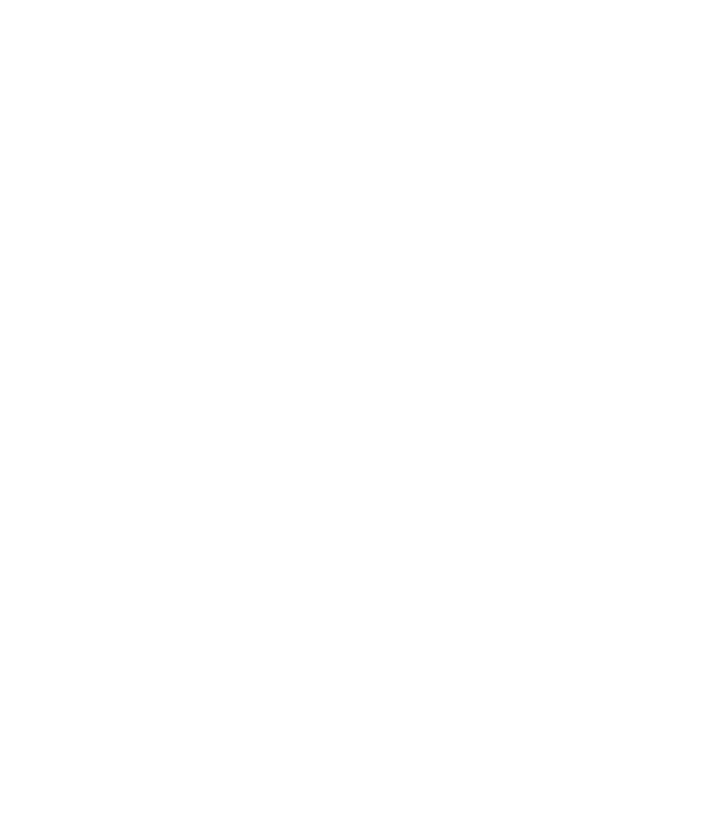
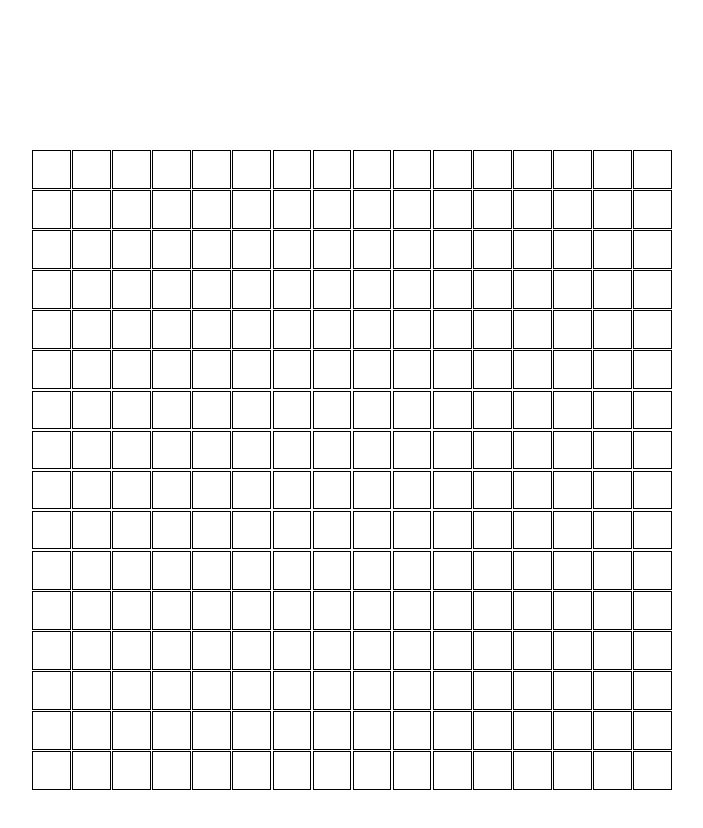
Before and after one commit to Ren0xx/Etch-a-Sketch, a plain HTML site: page index.html in a window 1280 px wide. Shown: the whole page, without its empty margins (288-991 px from the left). Before the commit the page ends 800 px from the top, so only its background shows below. Drawn offline with Linux system fonts and the light colour scheme.

Commit message:
Creating a 16x16 grid and centering it

```diff
--- a/app.js
+++ b/app.js
@@ -0,0 +1,8 @@
+const container = document.querySelector('.container');
+
+for (let i = 0; i < 256; i++) {
+    let div = document.createElement('div');
+    div.textContent = '';
+    div.setAttribute('class', 'grid--item');
+    container.appendChild(div);
+}
--- a/index.html
+++ b/index.html
@@ -3,12 +3,15 @@
     <head>
         <meta charset="utf-8">
         <meta http-equiv="X-UA-Compatible" content="IE=edge">
-        <title></title>
+        <title>Etch-a-Sketch</title>
         <meta name="description" content="">
         <meta name="viewport" content="width=device-width, initial-scale=1">
         <link rel="stylesheet" href="style.css">
     </head>
     <body>
+        <div class="container">
+            <!--  -->
+        </div>
         <script src="app.js" async defer></script>
     </body>
 </html>
--- a/style.css
+++ b/style.css
@@ -0,0 +1,20 @@
+body{
+    margin: 150px;
+}
+
+.container{
+    display: grid;
+    grid-template-columns: repeat(16, 1fr);
+    grid-template-rows: repeat(16, 1fr);
+    gap: 0.1em;
+    height: 80vh;
+    width: 80vh;
+    margin: 0 auto;
+
+}
+
+.grid--item{
+    display: flex;
+    border: 1px solid black;
+
+}
```
